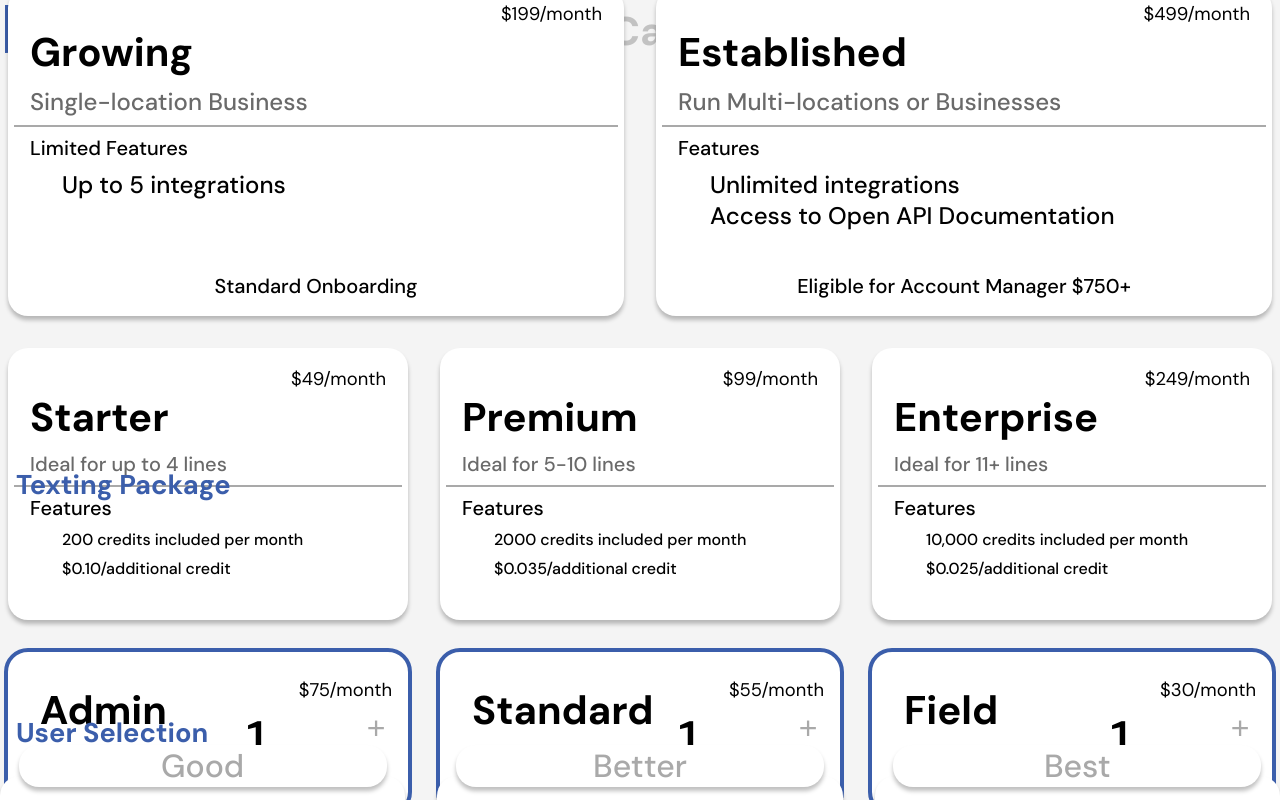
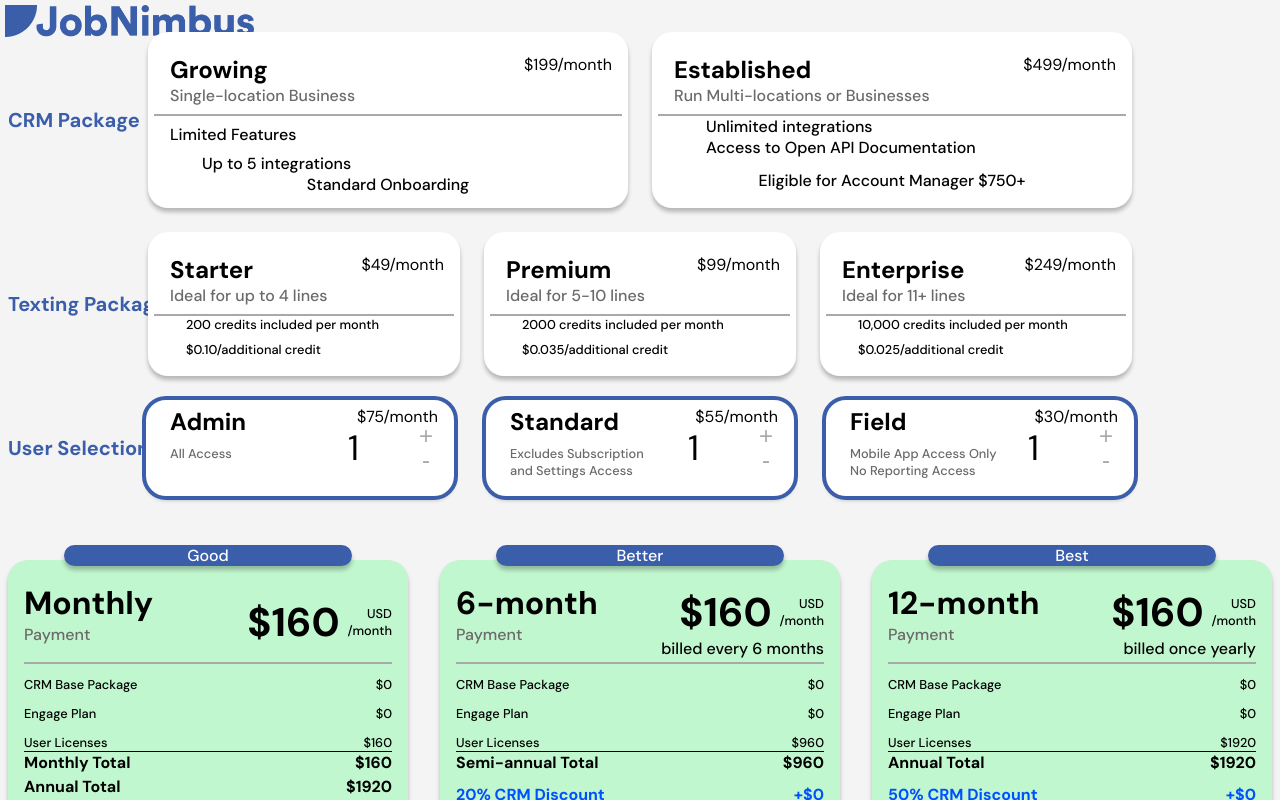
Before and after one commit to jmichaeldavis/jn-pricing-tool, a React (Create React App) app: page / in a window 1280 px wide. Both pictures are taken after a click on the button "Next". Shown: the top 800 px of the page. Built offline with nearby package versions, Linux system fonts and the light colour scheme.

Commit message:
added changes

```diff
--- a/src/Views/PackageSelection/index.jsx
+++ b/src/Views/PackageSelection/index.jsx
@@ -86,7 +86,6 @@
             <BaseCrmCardSubHeader>Run Multi-locations or Businesses</BaseCrmCardSubHeader>
           </TitleContainer>
           <PackageDetailsContainer>
-            <BaseCrmCardPackageDetailsHeader>Features</BaseCrmCardPackageDetailsHeader>
             <BaseCrmCardPackageDetails>Unlimited integrations</BaseCrmCardPackageDetails>
             <BaseCrmCardPackageDetails>Access to Open API Documentation</BaseCrmCardPackageDetails>
           </PackageDetailsContainer>
@@ -110,7 +109,6 @@
             <EngageCardSubHeader>Ideal for up to 4 lines</EngageCardSubHeader>
           </TitleContainer>
           <PackageDetailsContainer>
-            <EngageCardPackageDetailsHeader>Features</EngageCardPackageDetailsHeader>
             <EngageCardPackageDetails>200 credits included per month</EngageCardPackageDetails>
             <EngageCardPackageDetails>$0.10/additional credit</EngageCardPackageDetails>
           </PackageDetailsContainer>
@@ -130,7 +128,6 @@
             <EngageCardSubHeader>Ideal for 5-10 lines</EngageCardSubHeader>
           </TitleContainer>
           <PackageDetailsContainer>
-            <EngageCardPackageDetailsHeader>Features</EngageCardPackageDetailsHeader>
             <EngageCardPackageDetails>2000 credits included per month</EngageCardPackageDetails>
             <EngageCardPackageDetails>$0.035/additional credit</EngageCardPackageDetails>
           </PackageDetailsContainer>
@@ -150,7 +147,6 @@
             <EngageCardSubHeader>Ideal for 11+ lines</EngageCardSubHeader>
           </TitleContainer>
           <PackageDetailsContainer>
-            <EngageCardPackageDetailsHeader>Features</EngageCardPackageDetailsHeader>
             <EngageCardPackageDetails>10,000 credits included per month</EngageCardPackageDetails>
             <EngageCardPackageDetails>$0.025/additional credit</EngageCardPackageDetails>
           </PackageDetailsContainer>
@@ -162,11 +158,11 @@
           selected={adminCount > 0}
         >
           <UserTitleContainer>
+            <CardCost>$75/month</CardCost>
             <UserTypeCardHeader>Admin</UserTypeCardHeader>
             <UserTypeCardSubHeader>All Access</UserTypeCardSubHeader>
           </UserTitleContainer>
           <UserTypeRightContainer>
-          <CardCost>$75/month</CardCost>
           <UserTypeCounterContainer>
             <UserTypeCounter
               value={adminCount}
@@ -192,11 +188,11 @@
           selected={salesCount > 0}
         >
           <UserTitleContainer>
+            <CardCost>$55/month</CardCost>
             <UserTypeCardHeader>Standard</UserTypeCardHeader>
             <UserTypeCardSubHeader>Excludes Subscription<br></br>and Settings Access</UserTypeCardSubHeader>
           </UserTitleContainer>
           <UserTypeRightContainer>
-          <CardCost>$55/month</CardCost>
           <UserTypeCounterContainer>
           <UserTypeCounter
               value={salesCount}
@@ -222,11 +218,11 @@
           selected={fieldCount > 0}
         >
           <UserTitleContainer>
+            <CardCost>$30/month</CardCost>
             <UserTypeCardHeader>Field</UserTypeCardHeader>
             <UserTypeCardSubHeader>Mobile App Access Only<br></br>No Reporting Access</UserTypeCardSubHeader>
           </UserTitleContainer>
           <UserTypeRightContainer>
-          <CardCost>$30/month</CardCost>
           <UserTypeCounterContainer>
           <UserTypeCounter
               value={fieldCount}
--- a/src/Views/PackageSelection/styles.js
+++ b/src/Views/PackageSelection/styles.js
@@ -5,17 +5,18 @@
     align-items: center;
     justify-content: center;
     flex-direction: column;
-    gap: 2rem;
-    height: 100vh;
+    gap: 1.5rem;
+    height: auto;
     width: 100%;
     margin-left: auto;
     margin-right: auto;
+    margin-top: 2rem;
 `;
 
 
 export const JobNimbusLogo = styled.img`
     width: auto;
-    height: 3rem;
+    height: 2rem;
     alt: "JobNimbus Logo";
     top: 5px;
     position: absolute;
@@ -25,25 +26,25 @@
 export const PageTitle = styled.div`
     color: #000;
     font-family: "DM Sans";
-    font-size: 2.5rem;
+    font-size: 1rem;
     font-style: normal;
     font-weight: 700;
     line-height: normal;
     text-align: Center;
     position: absolute;
     top: 5px;
-    opacity: 0.2;
+    opacity: 0;
 `;
 
 export const Bubble = styled.div`
 background: ${props => props.selected ? "#3B5EAB" : "#FFF"};
 border-radius: 1.25rem;
     box-shadow: 0px 4px 4px 0px rgba(0, 0, 0, 0.25);
-    height: 2rem;
-    width: 15rem;
+    height: 1.5rem;
+    width: 12rem;
     position: relative;
     margin: auto;
-    top: -1.25rem;
+    top: -1rem;
     opacity: ${props => props.selected ? "100%" : "0"};
     align-items: center;
     justify-content: center;
@@ -53,7 +54,7 @@
 export const BubbleText = styled.div`
 text-align: center;
 font-family: "DM Sans";
-font-size: 1.5rem;
+font-size: 1rem;
 font-style: normal;
 font-weight: 500;
 line-height: normal;
@@ -64,23 +65,24 @@
     align-items: center;
     justify-content: center;
     flex-direction: row;
-    gap: 2rem;
+    gap: 1.5rem;
 `;
 
 export const RowTitle = styled.div`
     color: #3B5EAB;
-    font-size: 1.7rem;
+    font-size: 1.25rem;
     font-style: normal;
     font-weight: 700;
     line-height: normal;
     text-align: left;
     position: absolute;
-    left: 1rem;
+    left: .5rem;
 `;
 // BASE CRM PACKAGE
 export const BaseCrmCard = styled.button`
-    width: 38.5rem;
-    height: 20.5rem;
+// width: 38.5rem;
+    width: 30rem;
+    height: 11rem;
     display: flex;
     position: relative;
     align-items: left;
@@ -105,38 +107,38 @@
     text-align: right;
     margin-left: auto;
     padding-right: 1rem;
-    font-size: 1.15rem;
+    font-size: 1rem;
     color: #000;
-`
+    position: absolute;
+    right: 0;
+    `;
 
 
 export const TitleContainer = styled.div`
-    height: 6.5rem;
     width: 100%;
     display: flex;
     align-items: left;
     flex-direction: column;
-    justify-content: flex-end;
+    justify-content: flex-start;
     border-bottom: 2px solid #A9A9A9;
 `;
 
 export const BaseCrmCardHeader = styled.div`
     color: #000;
     font-family: "DM Sans";
-    font-size: 2.5rem;
+    font-size: 1.5rem;
     font-style: normal;
     font-weight: 700;
     line-height: normal;
     text-align: left;
     padding-left: 1rem;
-    padding-bottom: 0.5rem;
 
 `;
 
 export const BaseCrmCardSubHeader = styled.div`
     color: #6A6A6A;
     font-family: "DM Sans";
-    font-size: 1.5rem;
+    font-size: 1rem;
     font-style: normal;
     font-weight: 500;
     line-height: normal;
@@ -149,7 +151,7 @@
     color: #000;
     text-align: center;
     font-family: "DM Sans";
-    font-size: 1.25rem;
+    font-size: 1rem;
     font-style: normal;
     font-weight: 500;
     line-height: normal;
@@ -166,12 +168,13 @@
     flex-direction: column;
     flex-grow: 1;
     padding-left: 1rem;
+    height: 100%;
 `;
 
 export const BaseCrmCardPackageDetailsHeader = styled.div`
     color: #000;
     font-family: "DM Sans";
-    font-size: 1.25rem;
+    font-size: 1rem;
     font-style: normal;
     font-weight: 500;
     line-height: normal;
@@ -183,7 +186,7 @@
 export const BaseCrmCardPackageDetails = styled.div`
     color: #000;
     font-family: "DM Sans";
-    font-size: 1.5rem;
+    font-size: 1rem;
     font-style: normal;
     font-weight: 500;
     line-height: normal;
@@ -197,12 +200,13 @@
     align-items: left;
     justify-content: space-between;
     flex-direction: column;
-    width: 25rem;
-    height:17rem;
+    width: 19.5rem;
+    height: 9rem;
     flex-shrink: 0;
     border-radius: 1.25rem;
     background: #FFF;
     outline: none;
+    position: relative;
     box-shadow: 0px 4px 4px 0px rgba(0, 0, 0, 0.25);
     border: none;
     outline: ${props => props.selected ? "4px solid #3B5EAB" : "none"};
@@ -214,18 +218,17 @@
 `;
 
 export const EngageCardHeader = styled.div`
-    font-size: 2.5rem;
+    font-size: 1.5rem;
     font-style: normal;
     font-weight: 700;
     line-height: normal;
     padding-left: 1rem;
-    padding-bottom: 0.5rem;
     text-align: left;
 `;
 
 export const EngageCardSubHeader = styled.div`
     color: #6A6A6A;
-    font-size: 1.25rem;
+    font-size: 1rem;
     font-style: normal;
     font-weight: 500;
     line-height: normal;
@@ -237,7 +240,7 @@
 export const EngageCardPackageDetailsHeader = styled.div`
     color: #000;
     font-family: "DM Sans";
-    font-size: 1.25rem;
+    font-size: 1rem;
     font-style: normal;
     font-weight: 500;
     line-height: normal;
@@ -248,11 +251,11 @@
 export const EngageCardPackageDetails = styled.div`
     color: #000;
     font-family: "DM Sans";
-    font-size: 1rem;
+    font-size: .8rem;
     font-style: normal;
     font-weight: 500;
     line-height: normal;
-    padding-left: 2rem;
+    padding-left: 1rem;
     padding-bottom: 0.5rem;
 `;
 
@@ -265,9 +268,10 @@
 `;
 
 export const UserTypeCard = styled.div`
-    width: 25rem;
-    height: 10rem;
+    width: 19.25rem;
+    height: 6rem;
     display: flex;
+    position: relative;
     align-items: center;
     justify-content: space-between;
     flex-shrink: 0;
@@ -287,16 +291,16 @@
     flex-direction: column;
     align-items: left;
     justify-content: flex-start;
-    padding-left: 2rem;
+    padding-left: 1.5rem;
     width: 100%;
     height: 100%;
-    padding-top: 4rem;
+    padding-top: .8rem;
 `;
 
 export const UserTypeCardHeader = styled.div`
     color: #000;
     font-family: "DM Sans";
-    font-size: 2.5rem;
+    font-size: 1.5rem;
     font-style: normal;
     font-weight: 700;
     line-height: normal;
@@ -306,7 +310,7 @@
 export const UserTypeCardSubHeader = styled.div`
     color: #6A6A6A;
     font-family: "DM Sans";
-    font-size: 1rem;
+    font-size: .8rem;
     font-style: normal;
     font-weight: 500;
     line-height: normal;
@@ -325,8 +329,8 @@
     align-items: center;
     justify-content: center;
     font-family: "DM Sans";
-    font-size: 4rem;
-    width: 7rem;
+    font-size: 2.2rem;
+    width: 4rem;
     border: none;
     outline: none;
     button: none;
@@ -353,10 +357,10 @@
     align-items: center;
     justify-content: center;
     gap: 0.5rem;
-    width: 2rem;
-    height: 2rem;
+    width: 1.5rem;
+    height: 1.5rem;
     color: #A9A9A9;
-    font-size: 2rem;
+    font-size: 1.5rem;
     background: #FFF;
     outline: none;
     border-color: none;
--- a/src/Views/PricingBreakdown/index.jsx
+++ b/src/Views/PricingBreakdown/index.jsx
@@ -8,6 +8,8 @@
   PricingBreakdownCardHeader,
   PricingBreakdownCardSubHeader,
   MonthlyCost,
+  MonthlyPriceContainer,
+  MonthlyAmountContainer,
   CurrencyType,
   BillingPeriod,
   PricingLineItemContainer,
@@ -162,14 +164,16 @@
             <PricingValueBubbleText>{getBubbleText(option)}</PricingValueBubbleText>
           </PricingValueBubble>
           <TitleContainer>
-            <PricingBreakdownCardHeader>{option.label}</PricingBreakdownCardHeader>
-            <PricingBreakdownCardSubHeader>Payment</PricingBreakdownCardSubHeader>
+            <MonthlyPriceContainer>
+              <PricingBreakdownCardHeader>{option.label}</PricingBreakdownCardHeader>
+              <PricingBreakdownCardSubHeader>Payment</PricingBreakdownCardSubHeader>
+            </MonthlyPriceContainer>
             <SubTitleContainer>
-              <div>
+              <MonthlyAmountContainer>
                 <MonthlyCost>${Math.round(calculateAdjustedTotal(option) / 12)}</MonthlyCost>
                 <CurrencyType>USD<br></br>/month</CurrencyType>
-              </div>
-              <BillingPeriod>{getBillingFrequency(option)}</BillingPeriod>
+              </MonthlyAmountContainer>
+                <BillingPeriod>{getBillingFrequency(option)}</BillingPeriod>
             </SubTitleContainer>
           </TitleContainer>
           <PackageDetailsContainer>
--- a/src/Views/PricingBreakdown/styles.js
+++ b/src/Views/PricingBreakdown/styles.js
@@ -5,9 +5,9 @@
     align-items: center;
     justify-content: center;
     gap: 2rem;
-    height: 60vh;
+    margin-top: 4rem;
     width: 100vw;
-    margin-top: 1rem;
+    margin-bottom: 4rem;
 `;
 
 export const RowContainer = styled.div`
@@ -23,23 +23,39 @@
     display: flex;
     align-items: left;
     justify-content: flex-start;
-    flex-direction: column;
+    flex-direction: row;
     border-bottom: 2px solid #A9A9A9;
-    height: 10rem;
+    height: 6rem;
     `;
 
 export const SubTitleContainer = styled.div`
     width: 100%;
     display: flex;
+    align-items: right;
+    flex-direction: column;
+    justify-content: center;
+    height: 5rem;
+    `;
+
+export const MonthlyPriceContainer = styled.div`
+    display: flex;
+    flex-direction: column;
+    padding-right: 1rem;
+    width: 100%;
+    `;
+
+export const MonthlyAmountContainer = styled.div`
+    text-align: right;
+    width: 100%;
+    display: flex;
+    flex-direction: row;
     align-items: center;
-    flex-direction: row;
-    justify-content: space-between;
-
+    justify-content: flex-end;
     `;
 
 export const PricingBreakdownCard = styled.button`
-    width: 32.5rem;
-    height: 35rem;
+    width: 25rem;
+    height: 23rem;
     border-radius: 1.25rem;
     display: flex;
     align-items: center;
@@ -48,10 +64,11 @@
     text-align: left;
     box-shadow: 0 0 1rem rgba(0, 0, 0, .1);
     border: none;
-    background: #FFF;
+    background: #c1f7ce;
     box-shadow: 0px 4px 4px 0px rgba(0, 0, 0, 0.25);
     padding-left: 1rem;
     padding-right: 1rem;
+
 
     outline: ${props => props.selected ? "4px solid #3B5EAB" : "none"};
 
@@ -62,24 +79,24 @@
 `;
 
 export const PricingValueBubble = styled.div`
-background: ${props => props.selected ? "#3B5EAB" : "#FFF"};
+background: ${props => props.selected ? "#3B5EAB" : "#3B5EAB"};
 border-radius: 1.25rem;
     box-shadow: 0px 4px 4px 0px rgba(0, 0, 0, 0.25);
-    height: 3.8rem;
-    width: 23rem;
+    height: 2rem;
+    width: 18rem;
     position: relative;
-    top: -2rem;
+    top: -1rem;
     z-index: 1;
     display: flex;
     align-items: center;
     justify-content: center;
-    color: ${props => props.selected ? "#FFF" : "#A9A9A9"}
+    color: ${props => props.selected ? "#FFF" : "#FFF"}
     `;
 
 export const PricingValueBubbleText = styled.div`
 text-align: center;
 font-family: "DM Sans";
-font-size: 2rem;
+font-size: 1rem;
 font-style: normal;
 font-weight: 500;
 line-height: normal;
@@ -88,7 +105,7 @@
 export const PricingBreakdownCardHeader = styled.div`
     color: #000;
     font-family: "DM Sans";
-    font-size: 2.5rem;
+    font-size: 2rem;
     font-style: normal;
     font-weight: 700;
     line-height: normal;
@@ -98,7 +115,7 @@
 export const PricingBreakdownCardSubHeader = styled.div`
 color: #6A6A6A;
 font-family: "DM Sans";
-font-size: 1.5rem;
+font-size: 1rem;
 font-style: normal;
 font-weight: 500;
 line-height: normal;
@@ -110,7 +127,7 @@
 export const MonthlyCost = styled.div`
 color: #000;
 font-family: "DM Sans";
-font-size: 4rem;
+font-size: 2.5rem;
 font-style: normal;
 font-weight: 700;
 line-height: normal;
@@ -120,11 +137,10 @@
 export const CurrencyType = styled.div`
 color: #000;
 font-family: "DM Sans";
-font-size: 1rem;
+font-size: .8rem;
 font-style: normal;
 font-weight: 500;
 line-height: normal;
-display: inline-block;
 padding-left: 0.5rem;
 `;
 
@@ -132,11 +148,10 @@
 color: #000;
 text-align: right;
 font-family: "DM Sans";
-font-size: 1.25rem;
+font-size: 1rem;
 font-style: normal;
 font-weight: 500;
 line-height: normal;
-padding-top: 2rem;
 `;
 
 export const PricingLineItemContainer = styled.div`
@@ -150,14 +165,14 @@
     justify-content: space-between;
     width: 100%;
     border-top: 1px solid #000;
-    margin-bottom: 5rem;
-    height: 2rem;
+    margin-bottom: 3rem;
+    height: 1rem;
     `;
 
 export const PricingLineItem = styled.div`
 color: #000;
 font-family: "DM Sans";
-font-size: 0.9375rem;
+font-size: 0.8rem;
 font-style: normal;
 font-weight: 500;
 line-height: normal;
@@ -171,15 +186,15 @@
 
 export const PackageTotalsContainer = styled.div`
     width: 100%;
-    height: 20rem;
+    height: 15rem;
     padding-left: 1rem;
     padding-right: 1rem;
 `;
 
 export const PricingSubtotal = styled.div`
-color: #000;
+color: #0050ff;
 font-family: "DM Sans";
-font-size: 1.25rem;
+font-size: 1rem;
 font-style: normal;
 font-weight: 700;
 line-height: normal;
@@ -190,7 +205,7 @@
 export const AnnualTotal = styled.div`
 color: #000;
 font-family: "DM Sans";
-font-size: 1.25rem;
+font-size: 1rem;
 font-style: normal;
 font-weight: 700;
 line-height: normal;
@@ -198,9 +213,9 @@
 `;
 
 export const PricingDiscount = styled.div`
-color: #00B21C;
+color: #0050ff;
 font-family: "DM Sans";
-font-size: 1.25rem;
+font-size: 1rem;
 font-style: normal;
 font-weight: 700;
 line-height: normal;
@@ -211,33 +226,33 @@
 export const PricingTotal = styled.div`
 color: #000;
 font-family: "DM Sans";
-font-size: 1.5rem;
+font-size: 1rem;
 font-style: normal;
 font-weight: 700;
 line-height: normal;
 padding-bottom: 0.5rem;
-margin-bottom: 4rem;
+margin-bottom: 2rem;
 `;
 
 export const PricingBreakdownCardFooter = styled.div`
 color: #000;
 text-align: left;
 font-family: "DM Sans";
-font-size: 1.25rem;
+font-size: 1rem;
 font-style: normal;
 font-weight: 500;
 line-height: normal;
 width: 100%;
-padding-top: 1rem;
+padding-top: .8rem;
 `;
 
 export const PricingDueToday = styled.div`
 color: #000;
 text-align: right;
 font-family: "DM Sans";
-font-size: 2.25rem;
+font-size: 1.5rem;
 font-style: normal;
 font-weight: 700;
 line-height: normal;
-padding-bottom: 2rem;
+padding-bottom: 1.5rem;
 `;
```
